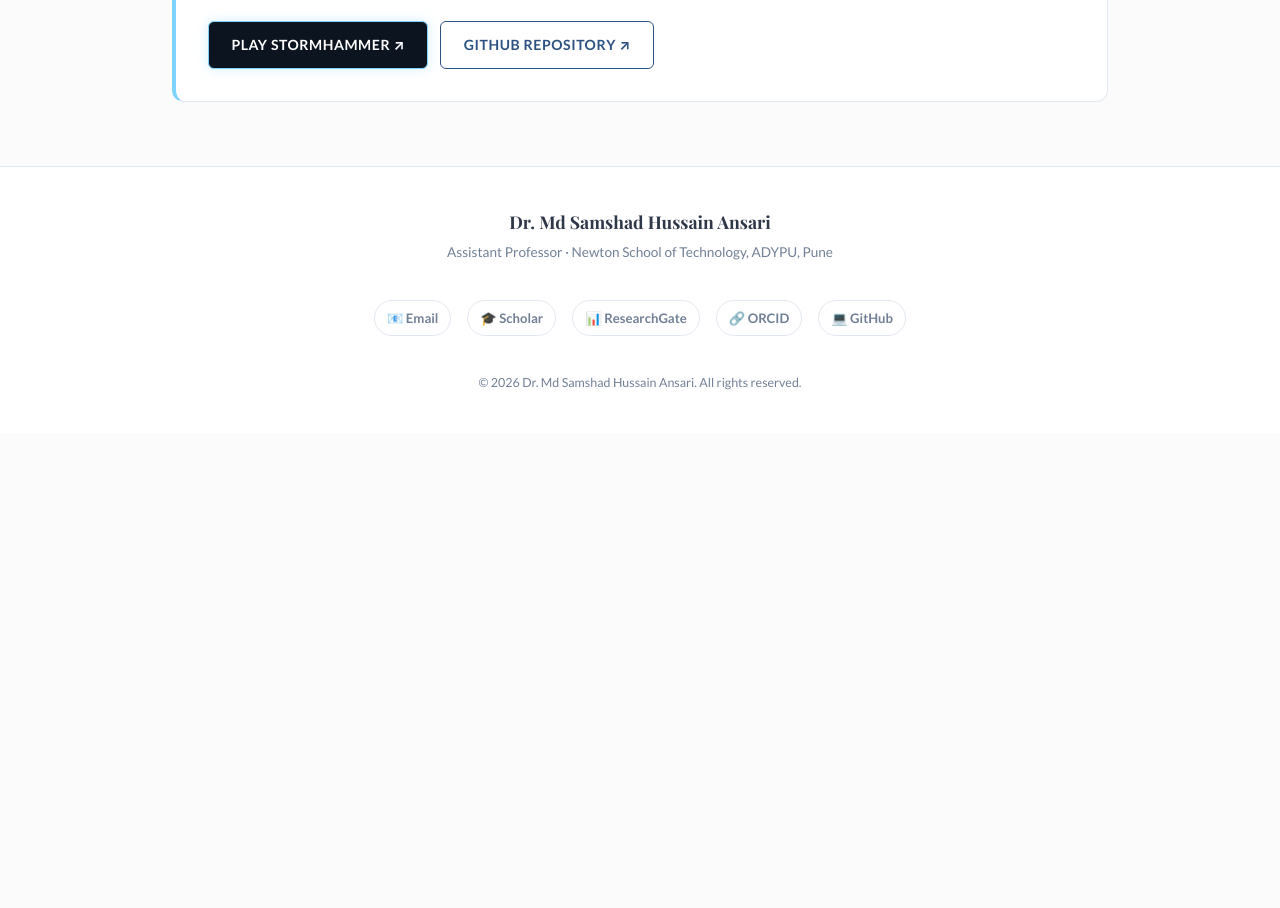
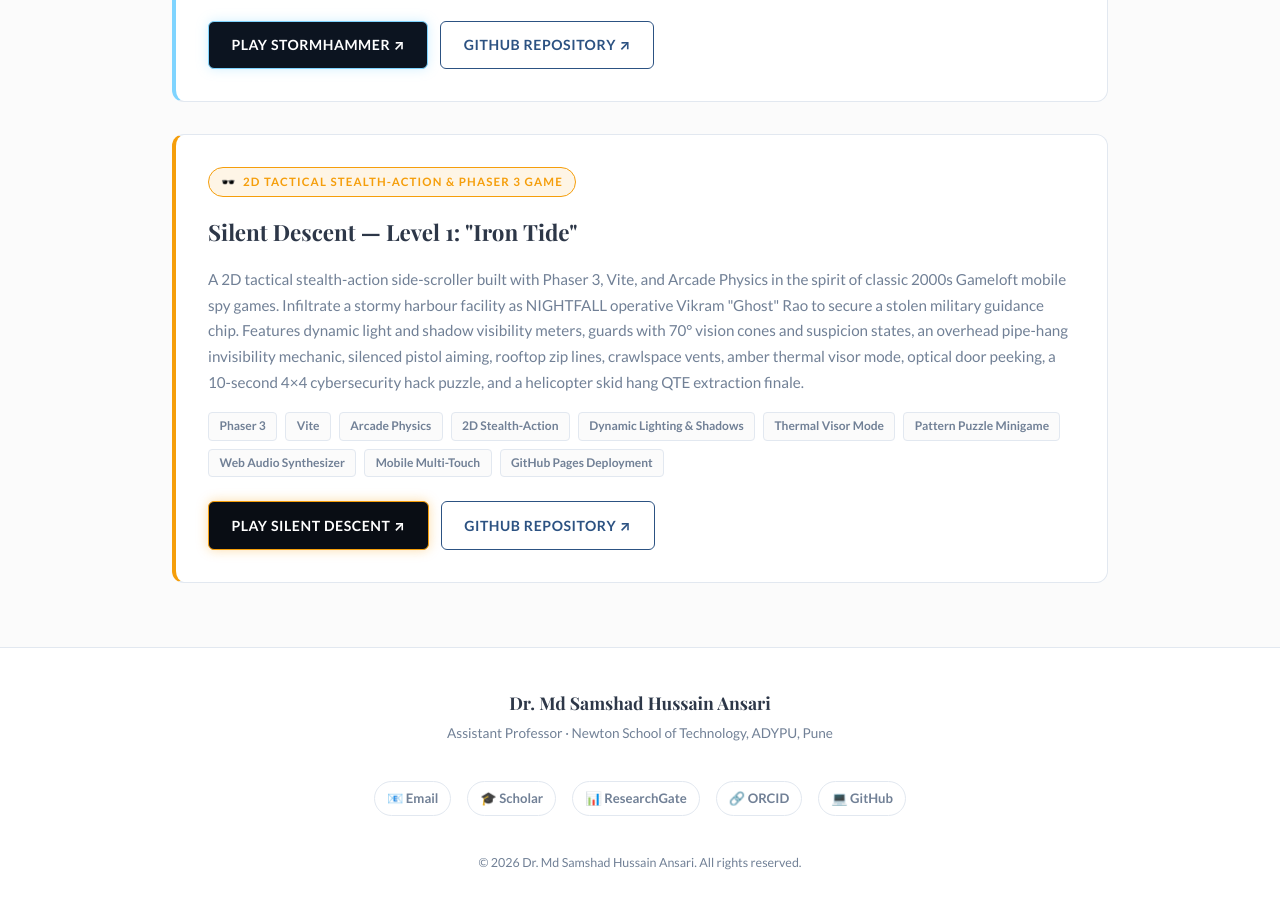
Before and after one commit to mdsamhussain1996/mdsamhussain1996.github.io, a plain HTML site: page projects.html in a window 1280 px wide. Shown: the part 4484-5392 px from the top of the page. Before the commit the page ends 4917 px from the top, so only its background shows below. Drawn offline with nearby package versions, Linux system fonts and the light colour scheme; a web font is replaced by a local one.

Commit message:
feat: add Silent Descent 2D stealth-action spy game to portfolio

```diff
--- a/projects.html
+++ b/projects.html
@@ -334,6 +334,37 @@
         </a>
       </div>
     </div>
+
+    <!-- Project 10: Silent Descent -->
+    <div class="project-card" style="border-left: 4px solid #F59E0B;">
+      <div class="project-badge" style="color:#F59E0B;background:rgba(245,158,11,0.1);border-color:#F59E0B;">
+        <span>🕶️</span> 2D Tactical Stealth-Action &amp; Phaser 3 Game
+      </div>
+      <h2 class="project-title">Silent Descent — Level 1: "Iron Tide"</h2>
+      <p class="project-desc">
+        A 2D tactical stealth-action side-scroller built with Phaser 3, Vite, and Arcade Physics in the spirit of classic 2000s Gameloft mobile spy games. Infiltrate a stormy harbour facility as NIGHTFALL operative Vikram "Ghost" Rao to secure a stolen military guidance chip. Features dynamic light and shadow visibility meters, guards with 70° vision cones and suspicion states, an overhead pipe-hang invisibility mechanic, silenced pistol aiming, rooftop zip lines, crawlspace vents, amber thermal visor mode, optical door peeking, a 10-second 4×4 cybersecurity hack puzzle, and a helicopter skid hang QTE extraction finale.
+      </p>
+      <div class="project-tags">
+        <span class="project-tag">Phaser 3</span>
+        <span class="project-tag">Vite</span>
+        <span class="project-tag">Arcade Physics</span>
+        <span class="project-tag">2D Stealth-Action</span>
+        <span class="project-tag">Dynamic Lighting &amp; Shadows</span>
+        <span class="project-tag">Thermal Visor Mode</span>
+        <span class="project-tag">Pattern Puzzle Minigame</span>
+        <span class="project-tag">Web Audio Synthesizer</span>
+        <span class="project-tag">Mobile Multi-Touch</span>
+        <span class="project-tag">GitHub Pages Deployment</span>
+      </div>
+      <div class="project-actions">
+        <a href="https://mdsamhussain1996.github.io/silent-descent/" target="_blank" rel="noopener" class="btn" style="background:#090D14;border-color:#F59E0B;color:#F59E0B;box-shadow:0 0 12px rgba(245,158,11,0.35);font-weight:700;">
+          Play Silent Descent ↗
+        </a>
+        <a href="https://github.com/mdsamhussain1996/silent-descent" target="_blank" rel="noopener" class="btn btn-outline">
+          GitHub Repository ↗
+        </a>
+      </div>
+    </div>
   </main>
 
   <portfolio-footer></portfolio-footer>
```
Also changed, not shown: index.html (+24 -0 lines).
